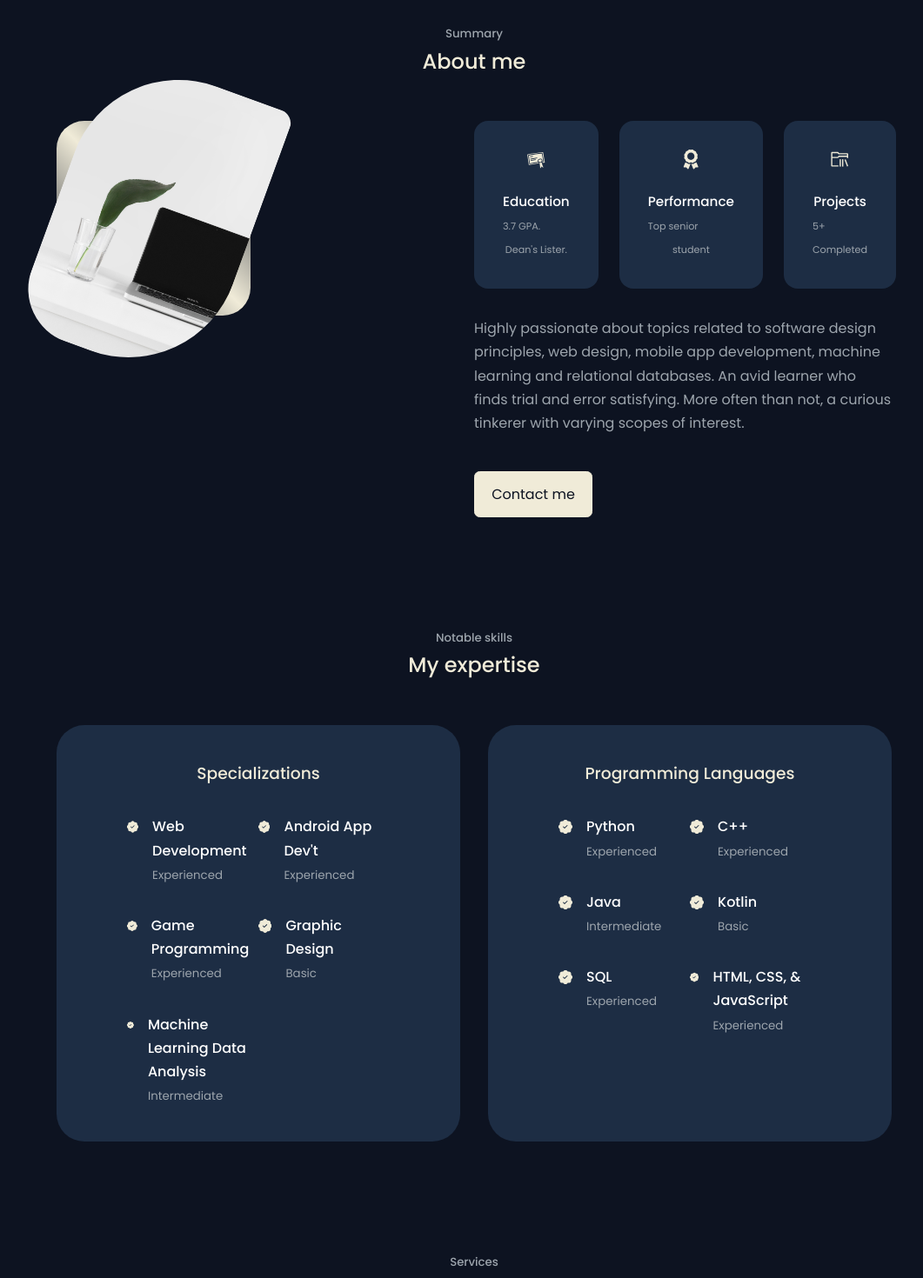
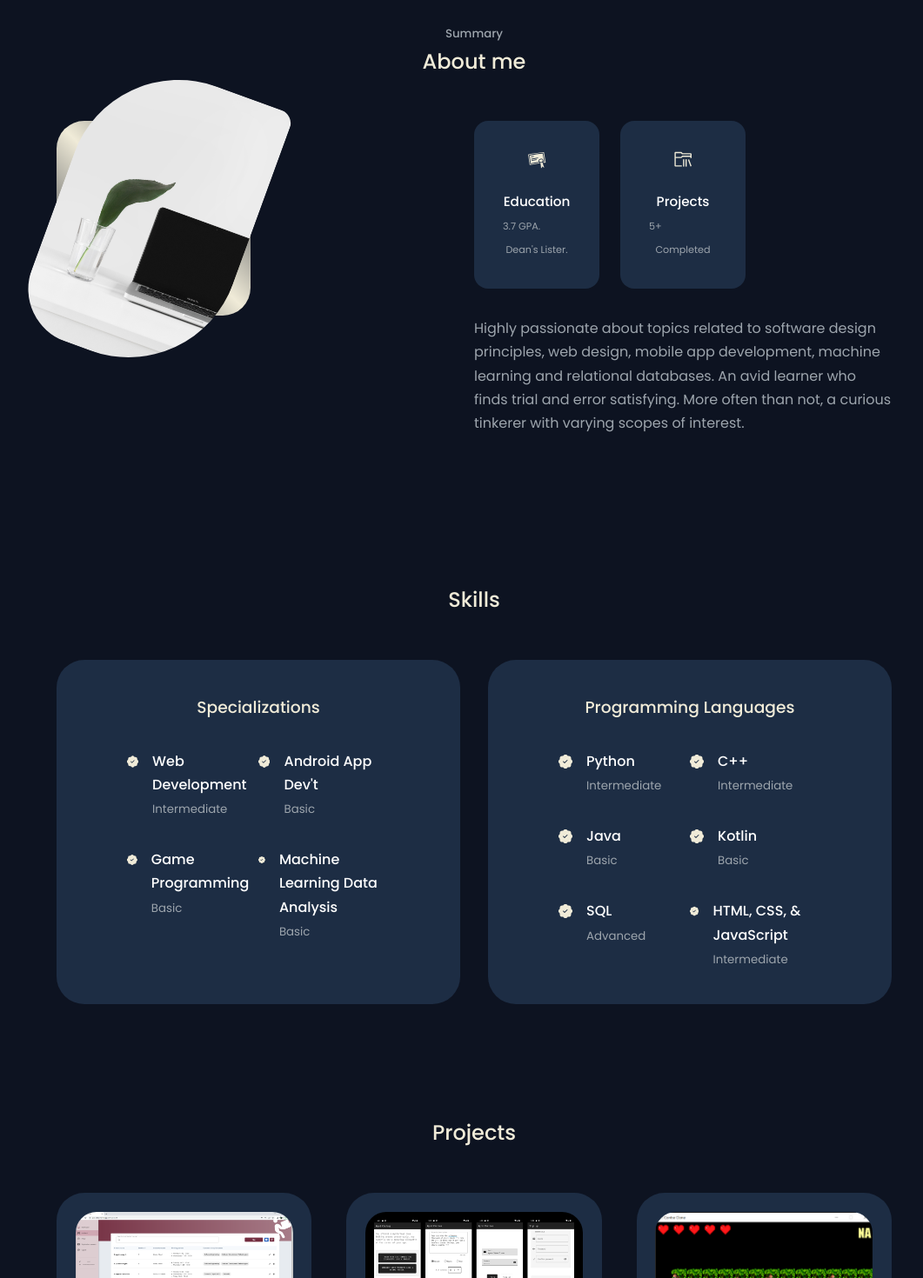
Before and after one commit to MitchelCarreon/portfolio-v1, a React (Create React App) app: page / in a window 1280 px wide. Shown: the part 900-2370 px from the top of the page at 87% size, without its empty margins (95-1156 px from the left). Built offline with nearby package versions, Linux system fonts and the light colour scheme; a web font is replaced by a local one.

Commit message:
Updated according to professional role

```diff
--- a/src/App.js
+++ b/src/App.js
@@ -19,10 +19,10 @@ function App() {
       <Nav />
       <About />
       <Experience />
-      <Services />
+      {/* <Services /> */}
       <Portfolio />
       <Testimonials />
-      <Contact />
+      {/* <Contact /> */}
       <Footer />
     </>
   );
--- a/src/components/about/About.jsx
+++ b/src/components/about/About.jsx
@@ -26,11 +26,11 @@ const About = () => {
               <small>3.7 GPA. Dean's Lister.</small>
             </article>
 
-            <article className="about__card">
+            {/* <article className="about__card">
               <FaAward className="about__icon" />
               <h5>Performance</h5>
               <small>Top senior student</small>
-            </article>
+            </article> */}
 
             <article className="about__card">
               <VscFolderLibrary className="about__icon" />
@@ -46,9 +46,9 @@ const About = () => {
             satisfying. More often than not, a curious tinkerer with varying scopes of interest.
           </p>
 
-          <a href="#contact" className="btn btn-primary">
+          {/* <a href="#contact" className="btn btn-primary">
             Contact me
-          </a>
+          </a> */}
         </div>
       </div>
     </section>
--- a/src/components/experience/Experience.jsx
+++ b/src/components/experience/Experience.jsx
@@ -5,8 +5,8 @@ import { BsPatchCheckFill } from "react-icons/bs";
 const Experience = () => {
   return (
     <section id="experience">
-      <h5>Notable skills</h5>
-      <h2>My expertise</h2>
+      {/* <h5>Notable skills</h5> */}
+      <h2>Skills</h2>
       <div className="container experience__container">
         <div className="experience__frontend">
           <h3>Specializations</h3>
@@ -15,7 +15,7 @@ const Experience = () => {
               <BsPatchCheckFill className="experience__details-icon" />
               <div>
                 <h4>Web Development</h4>
-                <small className="text-light">Experienced</small>
+                <small className="text-light">Intermediate</small>
               </div>
             </article>
 
@@ -23,7 +23,7 @@ const Experience = () => {
               <BsPatchCheckFill className="experience__details-icon" />
               <div>
                 <h4>Android App Dev't</h4>
-                <small className="text-light">Experienced</small>
+                <small className="text-light">Basic</small>
               </div>
             </article>
 
@@ -31,22 +31,22 @@ const Experience = () => {
               <BsPatchCheckFill className="experience__details-icon" />
               <div>
                 <h4>Game Programming</h4>
-                <small className="text-light">Experienced</small>
+                <small className="text-light">Basic</small>
               </div>
             </article>
 
-            <article className="experience__details">
+            {/* <article className="experience__details">
               <BsPatchCheckFill className="experience__details-icon" />
               <div>
                 <h4>Graphic Design</h4>
                 <small className="text-light">Basic</small>
               </div>
-            </article>
+            </article> */}
             <article className="experience__details">
               <BsPatchCheckFill className="experience__details-icon" />
               <div>
                 <h4>Machine Learning Data Analysis</h4>
-                <small className="text-light">Intermediate</small>
+                <small className="text-light">Basic</small>
               </div>
             </article>
           </div>
@@ -59,7 +59,7 @@ const Experience = () => {
               <BsPatchCheckFill className="experience__details-icon" />
               <div>
                 <h4>Python</h4>
-                <small className="text-light">Experienced</small>
+                <small className="text-light">Intermediate</small>
               </div>
             </article>
 
@@ -67,7 +67,7 @@ const Experience = () => {
               <BsPatchCheckFill className="experience__details-icon" />
               <div>
                 <h4>C++</h4>
-                <small className="text-light">Experienced</small>
+                <small className="text-light">Intermediate</small>
               </div>
             </article>
 
@@ -75,7 +75,7 @@ const Experience = () => {
               <BsPatchCheckFill className="experience__details-icon" />
               <div>
                 <h4>Java</h4>
-                <small className="text-light">Intermediate</small>
+                <small className="text-light">Basic</small>
               </div>
             </article>
 
@@ -91,7 +91,7 @@ const Experience = () => {
               <BsPatchCheckFill className="experience__details-icon" />
               <div>
                 <h4>SQL</h4>
-                <small className="text-light">Experienced</small>
+                <small className="text-light">Advanced</small>
               </div>
             </article>
 
@@ -99,7 +99,7 @@ const Experience = () => {
               <BsPatchCheckFill className="experience__details-icon" />
               <div>
                 <h4>HTML, CSS, &amp; JavaScript</h4>
-                <small className="text-light">Experienced</small>
+                <small className="text-light">Intermediate</small>
               </div>
             </article>
           </div>
--- a/src/components/footer/Footer.jsx
+++ b/src/components/footer/Footer.jsx
@@ -20,18 +20,18 @@ const Footer = () => {
         <li>
           <a href="#experience">Skills</a>
         </li>
+        {/* <li>
+          <a href="#services">Services</a>
+        </li> */}
         <li>
-          <a href="#services">Services</a>
-        </li>
-        <li>
-          <a href="#portfolio">Portfolio</a>
+          <a href="#portfolio">Projects</a>
         </li>
         <li>
           <a href="#testimonials">Additional Info</a>
         </li>
-        <li>
+        {/* <li>
           <a href="#contact">Contact</a>
-        </li>
+        </li> */}
       </ul>
 
       <div className="footer__socials">
@@ -46,9 +46,9 @@ const Footer = () => {
         </a>
       </div>
 
-      <div className="footer__copyright">
+      {/* <div className="footer__copyright">
         <small>&copy; All rights reserved.</small>
-      </div>
+      </div> */}
     </footer>
   );
 };
--- a/src/components/header/CTA.jsx
+++ b/src/components/header/CTA.jsx
@@ -5,7 +5,7 @@ const CTA = () => {
   return (
     <div className="cta">
       <a href={CV} download className="btn">Download my CV</a>
-      <a href="#contact" className="btn btn-primary">Contact details</a>
+      {/* <a href="#contact" className="btn btn-primary">Contact details</a> */}
     </div>
   );
 };
--- a/src/components/nav/Nav.jsx
+++ b/src/components/nav/Nav.jsx
@@ -35,13 +35,13 @@ const Nav = () => {
       >
         <HiOutlineLightBulb />
       </a>
-      <a
+      {/* <a
         href="#services"
         onClick={() => setActiveNav("#services")}
         className={activeNav === "#services" ? "active" : ""}
       >
         <RiServiceLine />
-      </a>
+      </a> */}
       <a
         href="#portfolio"
         onClick={() => setActiveNav("#portfolio")}
@@ -49,13 +49,13 @@ const Nav = () => {
       >
         <AiOutlineRobot />
       </a>
-      <a
+      {/* <a
         href="#contact"
         onClick={() => setActiveNav("#contact")}
         className={activeNav === "#contact" ? "active" : ""}
       >
         <BsEnvelope />
-      </a>
+      </a> */}
     </nav>
   );
 };
--- a/src/components/portfolio/Portfolio.jsx
+++ b/src/components/portfolio/Portfolio.jsx
@@ -63,8 +63,8 @@ const projects = [
 const Portfolio = () => {
   return (
     <section id="portfolio">
-      <h5>My recent work</h5>
-      <h2>Portfolio</h2>
+      {/* <h5>My recent work</h5> */}
+      <h2>Projects</h2>
 
       <div className="container portfolio__container">
         {projects.map(
```
